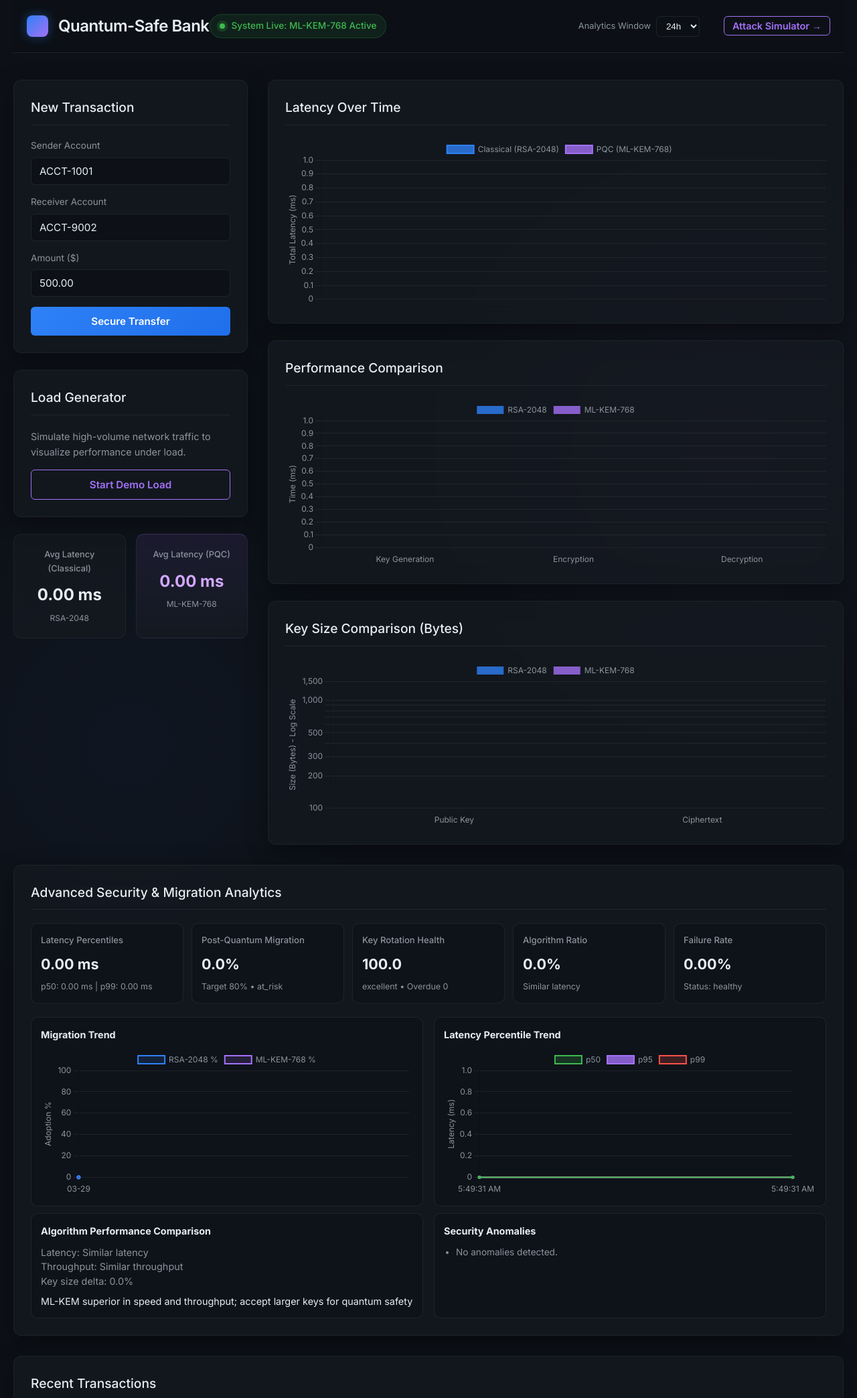
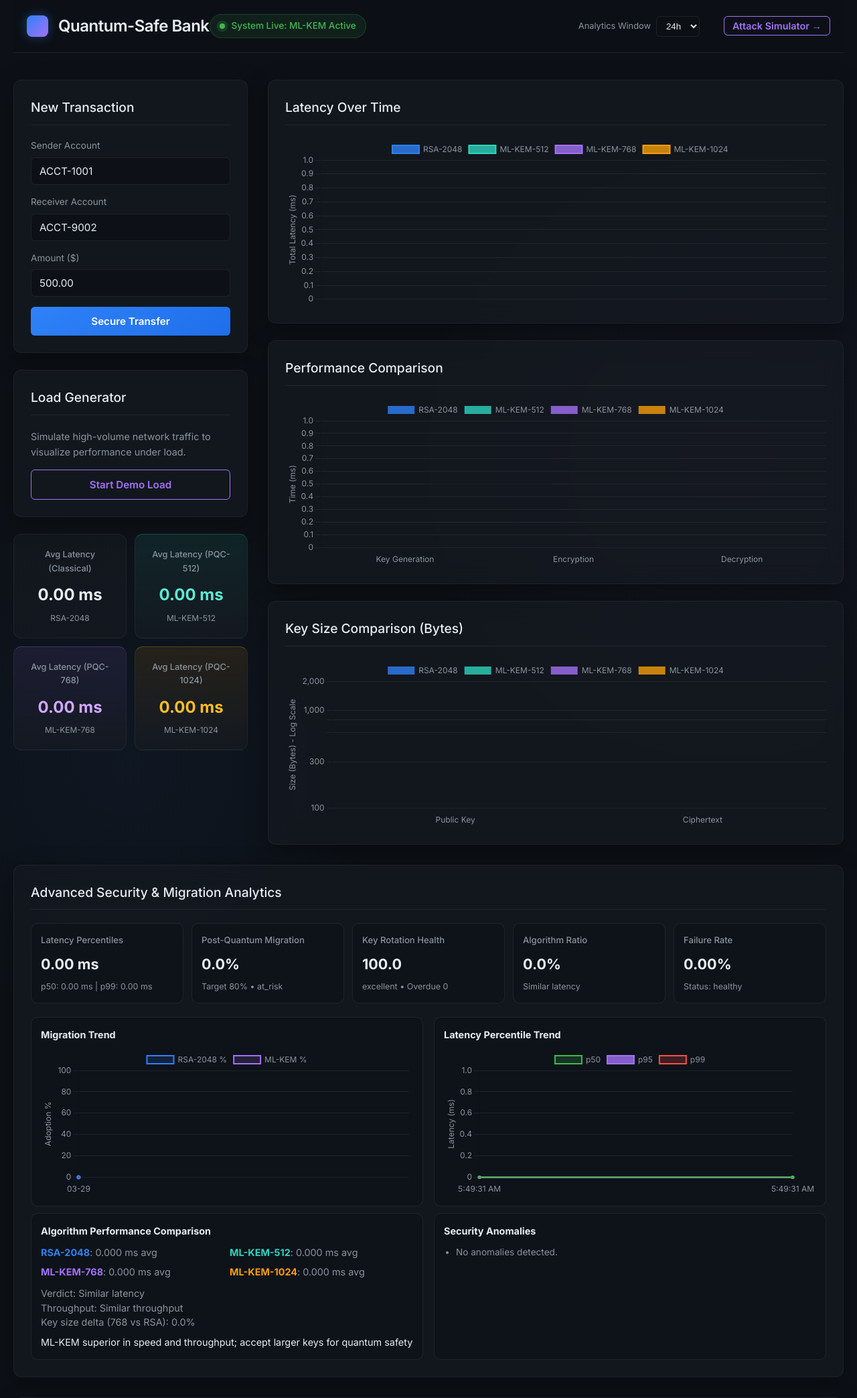
Before and after one commit to kartich18/be_project_2, a Flask app: page / in a window 1280 px wide. Shown: the top 2087 px of the page at 67% size. Run offline with Flask 3, Linux system fonts and the light colour scheme; data comes from the database, SQL or seed files in the repository; data that the repository does not hold is empty.

Commit message:
additional algorthims

```diff
--- a/app/routes/metrics.py
+++ b/app/routes/metrics.py
@@ -17,11 +17,12 @@ def get_metrics():
     """Return aggregated performance metrics from recent transactions.
 
     Query params:
-        method  — ``RSA-2048`` or ``ML-KEM-768`` (optional, default: both)
+        method  — ``RSA-2048``, ``ML-KEM-512``, ``ML-KEM-768``,
+                  or ``ML-KEM-1024`` (optional, default: all)
         last    — max rows to consider (optional, default: 100)
 
     Returns:
-        200 — metrics dict with classical and/or pqc sub-dicts.
+        200 — metrics dict with classical and/or pqc_512/pqc_768/pqc_1024 sub-dicts.
         500 — internal error.
     """
     method = request.args.get("method", default=None, type=str)
--- a/static/css/style.css
+++ b/static/css/style.css
@@ -4,6 +4,8 @@
     --text-secondary: #8b949e;
     --accent-blue: #2f81f7;
     --accent-purple: #a371f7;
+    --accent-teal: #2dd4bf;
+    --accent-amber: #f59e0b;
     --accent-green: #3fb950;
     --card-bg: rgba(22, 27, 34, 0.7);
     --border-color: rgba(48, 54, 61, 0.5);
@@ -272,7 +274,7 @@ input:focus {
 .summary-cards {
     display: grid;
     grid-template-columns: 1fr 1fr;
-    gap: 15px;
+    gap: 12px;
 }
 
 .summary-card {
@@ -309,6 +311,24 @@ input:focus {
 
 .summary-card.highlight .metric-value {
     color: #d2a8ff;
+}
+
+.summary-card.highlight-512 {
+    background: linear-gradient(180deg, rgba(45, 212, 191, 0.1) 0%, var(--card-bg) 100%);
+    border-top: 1px solid rgba(45, 212, 191, 0.3);
+}
+
+.summary-card.highlight-512 .metric-value {
+    color: #5eead4;
+}
+
+.summary-card.highlight-1024 {
+    background: linear-gradient(180deg, rgba(245, 158, 11, 0.1) 0%, var(--card-bg) 100%);
+    border-top: 1px solid rgba(245, 158, 11, 0.3);
+}
+
+.summary-card.highlight-1024 .metric-value {
+    color: #fbbf24;
 }
 
 /* Charts */
@@ -493,10 +513,22 @@ input:focus {
     border: 1px solid rgba(47, 129, 247, 0.3);
 }
 
-.method-pqc {
+.method-pqc-512 {
+    background: rgba(45, 212, 191, 0.15);
+    color: var(--accent-teal);
+    border: 1px solid rgba(45, 212, 191, 0.3);
+}
+
+.method-pqc, .method-pqc-768 {
     background: rgba(163, 113, 247, 0.15);
     color: var(--accent-purple);
     border: 1px solid rgba(163, 113, 247, 0.3);
+}
+
+.method-pqc-1024 {
+    background: rgba(245, 158, 11, 0.15);
+    color: var(--accent-amber);
+    border: 1px solid rgba(245, 158, 11, 0.3);
 }
 
 .time-val {
--- a/static/index.html
+++ b/static/index.html
@@ -23,7 +23,7 @@
                     <h1>Quantum-Safe Bank</h1>
                 </div>
                 <div class="status-badge">
-                    <span class="pulse"></span> System Live: ML-KEM-768 Active
+                    <span class="pulse"></span> System Live: ML-KEM Active
                 </div>
                 <div class="analytics-window">
                     <label for="analytics-window">Analytics Window</label>
@@ -83,10 +83,20 @@
                         <div class="metric-value" id="val-lat-classical">-- ms</div>
                         <div class="metric-sub">RSA-2048</div>
                     </div>
+                    <div class="summary-card highlight-512">
+                        <h3>Avg Latency (PQC-512)</h3>
+                        <div class="metric-value" id="val-lat-pqc-512">-- ms</div>
+                        <div class="metric-sub">ML-KEM-512</div>
+                    </div>
                     <div class="summary-card highlight">
-                        <h3>Avg Latency (PQC)</h3>
-                        <div class="metric-value" id="val-lat-pqc">-- ms</div>
+                        <h3>Avg Latency (PQC-768)</h3>
+                        <div class="metric-value" id="val-lat-pqc-768">-- ms</div>
                         <div class="metric-sub">ML-KEM-768</div>
+                    </div>
+                    <div class="summary-card highlight-1024">
+                        <h3>Avg Latency (PQC-1024)</h3>
+                        <div class="metric-value" id="val-lat-pqc-1024">-- ms</div>
+                        <div class="metric-sub">ML-KEM-1024</div>
                     </div>
                 </section>
             </div>
@@ -121,7 +131,7 @@
 
         <!-- Advanced Analytics -->
         <section class="card glass-card advanced-section">
-            <h2>Advanced Security & Migration Analytics</h2>
+            <h2>Advanced Security &amp; Migration Analytics</h2>
 
             <div class="advanced-kpi-grid">
                 <div class="kpi-card-adv">
--- a/static/js/dashboard.js
+++ b/static/js/dashboard.js
@@ -1,6 +1,7 @@
 /**
  * dashboard.js
  * Handles data fetching, transaction submission, and Chart.js rendering for the PQC Dashboard.
+ * Supports RSA-2048, ML-KEM-512, ML-KEM-768, and ML-KEM-1024.
  */
 
 // Globals
@@ -12,10 +13,26 @@ const MAX_DATA_POINTS = 30;
 Chart.defaults.color = '#8b949e';
 Chart.defaults.font.family = "'Inter', sans-serif";
 
+// Algorithm color palette
 const rsaColor = 'rgba(47, 129, 247, 0.8)';
 const rsaColorBorder = 'rgba(47, 129, 247, 1)';
-const pqcColor = 'rgba(163, 113, 247, 0.8)';
-const pqcColorBorder = 'rgba(163, 113, 247, 1)';
+const pqc512Color = 'rgba(45, 212, 191, 0.8)';
+const pqc512ColorBorder = 'rgba(45, 212, 191, 1)';
+const pqc768Color = 'rgba(163, 113, 247, 0.8)';
+const pqc768ColorBorder = 'rgba(163, 113, 247, 1)';
+const pqc1024Color = 'rgba(245, 158, 11, 0.8)';
+const pqc1024ColorBorder = 'rgba(245, 158, 11, 1)';
+
+// Method badge CSS class mapping
+function methodBadgeClass(method) {
+    switch (method) {
+        case 'RSA-2048': return 'method-rsa';
+        case 'ML-KEM-512': return 'method-pqc-512';
+        case 'ML-KEM-768': return 'method-pqc-768';
+        case 'ML-KEM-1024': return 'method-pqc-1024';
+        default: return 'method-pqc';
+    }
+}
 
 // Initialize Dashboard
 document.addEventListener('DOMContentLoaded', () => {
@@ -33,7 +50,7 @@ document.addEventListener('DOMContentLoaded', () => {
 
 // Setup Initial Chart.js Instances
 function initCharts() {
-    // 1. Latency Line Chart (Real-time)
+    // 1. Latency Line Chart (Real-time) — 4 datasets
     const ctxLat = document.getElementById('latencyChart').getContext('2d');
     latencyChart = new Chart(ctxLat, {
         type: 'line',
@@ -41,7 +58,7 @@ function initCharts() {
             labels: [],
             datasets: [
                 {
-                    label: 'Classical (RSA-2048)',
+                    label: 'RSA-2048',
                     data: [],
                     borderColor: rsaColorBorder,
                     backgroundColor: rsaColor,
@@ -50,10 +67,28 @@ function initCharts() {
                     pointRadius: 2
                 },
                 {
-                    label: 'PQC (ML-KEM-768)',
+                    label: 'ML-KEM-512',
                     data: [],
-                    borderColor: pqcColorBorder,
-                    backgroundColor: pqcColor,
+                    borderColor: pqc512ColorBorder,
+                    backgroundColor: pqc512Color,
+                    tension: 0.4,
+                    borderWidth: 2,
+                    pointRadius: 2
+                },
+                {
+                    label: 'ML-KEM-768',
+                    data: [],
+                    borderColor: pqc768ColorBorder,
+                    backgroundColor: pqc768Color,
+                    tension: 0.4,
+                    borderWidth: 2,
+                    pointRadius: 2
+                },
+                {
+                    label: 'ML-KEM-1024',
+                    data: [],
+                    borderColor: pqc1024ColorBorder,
+                    backgroundColor: pqc1024Color,
                     tension: 0.4,
                     borderWidth: 2,
                     pointRadius: 2
@@ -71,7 +106,7 @@ function initCharts() {
                 },
                 x: {
                     grid: { display: false },
-                    ticks: { display: false } // Hide time labels for cleaner look
+                    ticks: { display: false }
                 }
             },
             plugins: {
@@ -80,7 +115,7 @@ function initCharts() {
         }
     });
 
-    // 2. Performance Comparison Bar Chart
+    // 2. Performance Comparison Bar Chart — 4 datasets
     const ctxPerf = document.getElementById('perfChart').getContext('2d');
     perfChart = new Chart(ctxPerf, {
         type: 'bar',
@@ -93,9 +128,19 @@ function initCharts() {
                     backgroundColor: rsaColor
                 },
                 {
+                    label: 'ML-KEM-512',
+                    data: [0, 0, 0],
+                    backgroundColor: pqc512Color
+                },
+                {
                     label: 'ML-KEM-768',
                     data: [0, 0, 0],
-                    backgroundColor: pqcColor
+                    backgroundColor: pqc768Color
+                },
+                {
+                    label: 'ML-KEM-1024',
+                    data: [0, 0, 0],
+                    backgroundColor: pqc1024Color
                 }
             ]
         },
@@ -115,7 +160,7 @@ function initCharts() {
         }
     });
 
-    // 3. Key Sizes Bar Chart
+    // 3. Key Sizes Bar Chart — 4 datasets
     const ctxSize = document.getElementById('sizeChart').getContext('2d');
     sizeChart = new Chart(ctxSize, {
         type: 'bar',
@@ -128,9 +173,19 @@ function initCharts() {
                     backgroundColor: rsaColor
                 },
                 {
+                    label: 'ML-KEM-512',
+                    data: [0, 0],
+                    backgroundColor: pqc512Color
+                },
+                {
                     label: 'ML-KEM-768',
                     data: [0, 0],
-                    backgroundColor: pqcColor
+                    backgroundColor: pqc768Color
+                },
+                {
+                    label: 'ML-KEM-1024',
+                    data: [0, 0],
+                    backgroundColor: pqc1024Color
                 }
             ]
         },
@@ -170,9 +225,9 @@ function initCharts() {
                         pointRadius: 2
                     },
                     {
-                        label: 'ML-KEM-768 %',
+                        label: 'ML-KEM %',
                         data: [],
-                        borderColor: pqcColorBorder,
+                        borderColor: pqc768ColorBorder,
                         backgroundColor: 'rgba(163, 113, 247, 0.15)',
                         tension: 0.3,
                         borderWidth: 2,
@@ -219,8 +274,8 @@ function initCharts() {
                     {
                         label: 'p95',
                         data: [],
-                        borderColor: pqcColorBorder,
-                        backgroundColor: pqcColor,
+                        borderColor: pqc768ColorBorder,
+                        backgroundColor: pqc768Color,
                         tension: 0.35,
                         borderWidth: 2,
                         pointRadius: 1.5
@@ -355,27 +410,36 @@ function setStatus(element, message, type) {
 
 // Directly inject new transaction into charts before metrics polling catches up
 function updateChartsWithNewTx(txData) {
-    if (!txData.classical || !txData.pqc) return;
+    if (!txData.classical) return;
 
     const now = new Date().toLocaleTimeString();
 
-    // Add latency points
+    // Add latency points — RSA is always present
     latencyChart.data.labels.push(now);
     latencyChart.data.datasets[0].data.push(txData.classical.total_time_ms);
-    latencyChart.data.datasets[1].data.push(txData.pqc.total_time_ms);
+    latencyChart.data.datasets[1].data.push(txData.pqc_512 ? txData.pqc_512.total_time_ms : null);
+    latencyChart.data.datasets[2].data.push(txData.pqc_768 ? txData.pqc_768.total_time_ms : null);
+    latencyChart.data.datasets[3].data.push(txData.pqc_1024 ? txData.pqc_1024.total_time_ms : null);
 
     // Maintain max limit
     if (latencyChart.data.labels.length > MAX_DATA_POINTS) {
         latencyChart.data.labels.shift();
-        latencyChart.data.datasets[0].data.shift();
-        latencyChart.data.datasets[1].data.shift();
+        latencyChart.data.datasets.forEach(ds => ds.data.shift());
     }
 
     latencyChart.update();
 
-    // Also update UI cards immediately to feel responsive
+    // Update UI cards immediately
     document.getElementById('val-lat-classical').textContent = txData.classical.total_time_ms.toFixed(2) + ' ms';
-    document.getElementById('val-lat-pqc').textContent = txData.pqc.total_time_ms.toFixed(2) + ' ms';
+    if (txData.pqc_512) {
+        document.getElementById('val-lat-pqc-512').textContent = txData.pqc_512.total_time_ms.toFixed(2) + ' ms';
+    }
+    if (txData.pqc_768) {
+        document.getElementById('val-lat-pqc-768').textContent = txData.pqc_768.total_time_ms.toFixed(2) + ' ms';
+    }
+    if (txData.pqc_1024) {
+        document.getElementById('val-lat-pqc-1024').textContent = txData.pqc_1024.total_time_ms.toFixed(2) + ' ms';
+    }
 
     addTransactionToList(txData);
 }
@@ -384,42 +448,82 @@ function updateChartsWithNewTx(txData) {
 async function fetchMetrics() {
     console.debug('Fetching latest aggregated metrics...');
     try {
-        // According to routes/metrics.py, limit isn't strictly necessary but helpful
         const res = await fetch('/api/metrics?last=50');
         if (!res.ok) return;
 
         const metrics = await res.json();
 
+        // Update summary cards
+        if (metrics.classical) {
+            document.getElementById('val-lat-classical').textContent = (metrics.classical.avg_total_ms || 0).toFixed(2) + ' ms';
+        }
+        if (metrics.pqc_512) {
+            document.getElementById('val-lat-pqc-512').textContent = (metrics.pqc_512.avg_total_ms || 0).toFixed(2) + ' ms';
+        }
+        if (metrics.pqc_768) {
+            document.getElementById('val-lat-pqc-768').textContent = (metrics.pqc_768.avg_total_ms || 0).toFixed(2) + ' ms';
+        }
+        if (metrics.pqc_1024) {
+            document.getElementById('val-lat-pqc-1024').textContent = (metrics.pqc_1024.avg_total_ms || 0).toFixed(2) + ' ms';
+        }
+
         // Update Performance Bar Chart (averages)
-        if (metrics.classical && metrics.pqc) {
-            document.getElementById('val-lat-classical').textContent = (metrics.classical.avg_total_ms || 0).toFixed(2) + ' ms';
-            document.getElementById('val-lat-pqc').textContent = (metrics.pqc.avg_total_ms || 0).toFixed(2) + ' ms';
-
+        if (metrics.classical) {
             perfChart.data.datasets[0].data = [
                 metrics.classical.avg_key_gen_ms || 0,
                 metrics.classical.avg_encrypt_ms || 0,
                 metrics.classical.avg_decrypt_ms || 0
             ];
+        }
+        if (metrics.pqc_512) {
+            perfChart.data.datasets[1].data = [
+                metrics.pqc_512.avg_key_gen_ms || 0,
+                metrics.pqc_512.avg_encrypt_ms || 0,
+                metrics.pqc_512.avg_decrypt_ms || 0
+            ];
+        }
+        if (metrics.pqc_768) {
+            perfChart.data.datasets[2].data = [
+                metrics.pqc_768.avg_key_gen_ms || 0,
+                metrics.pqc_768.avg_encrypt_ms || 0,
+                metrics.pqc_768.avg_decrypt_ms || 0
+            ];
+        }
+        if (metrics.pqc_1024) {
+            perfChart.data.datasets[3].data = [
+                metrics.pqc_1024.avg_key_gen_ms || 0,
+                metrics.pqc_1024.avg_encrypt_ms || 0,
+                metrics.pqc_1024.avg_decrypt_ms || 0
+            ];
+        }
+        perfChart.update('none');
 
-            perfChart.data.datasets[1].data = [
-                metrics.pqc.avg_key_gen_ms || 0,
-                metrics.pqc.avg_encrypt_ms || 0,
-                metrics.pqc.avg_decrypt_ms || 0
-            ];
-            perfChart.update('none'); // Update without full animation
-
-            // Update Key Sizes
+        // Update Key Sizes
+        if (metrics.classical) {
             sizeChart.data.datasets[0].data = [
-                metrics.classical.avg_key_size_bytes || 294, // fallback standard sizes if db empty
+                metrics.classical.avg_key_size_bytes || 294,
                 metrics.classical.avg_ciphertext_size_bytes || 256
             ];
-
+        }
+        if (metrics.pqc_512) {
             sizeChart.data.datasets[1].data = [
-                metrics.pqc.avg_key_size_bytes || 1184,
-                metrics.pqc.avg_ciphertext_size_bytes || 1088
+                metrics.pqc_512.avg_key_size_bytes || 800,
+                metrics.pqc_512.avg_ciphertext_size_bytes || 768
             ];
-            sizeChart.update('none');
         }
+        if (metrics.pqc_768) {
+            sizeChart.data.datasets[2].data = [
+                metrics.pqc_768.avg_key_size_bytes || 1184,
+                metrics.pqc_768.avg_ciphertext_size_bytes || 1088
+            ];
+        }
+        if (metrics.pqc_1024) {
+            sizeChart.data.datasets[3].data = [
+                metrics.pqc_1024.avg_key_size_bytes || 1568,
+                metrics.pqc_1024.avg_ciphertext_size_bytes || 1568
+            ];
+        }
+        sizeChart.update('none');
 
         fetchAdvancedAnalytics(getSelectedWindow());
 
@@ -507,10 +611,22 @@ async function fetchAdvancedAnalytics(timeWindow) {
 
             const box = document.getElementById('algo-comparison-content');
             if (box) {
+                // Build per-variant latency summary
+                const rsa = comparison.rsa_2048 || {};
+                const m512 = comparison.ml_kem_512 || {};
+                const m768 = comparison.ml_kem || {};
+                const m1024 = comparison.ml_kem_1024 || {};
+
                 box.innerHTML = `
-                    <div>Latency: ${comparison.comparison?.latency_verdict || 'N/A'}</div>
+                    <div style="display: grid; grid-template-columns: 1fr 1fr; gap: 8px; margin-bottom: 10px;">
+                        <div><strong style="color: ${rsaColorBorder};">RSA-2048</strong>: ${(rsa.avg_latency_ms || 0).toFixed(3)} ms avg</div>
+                        <div><strong style="color: ${pqc512ColorBorder};">ML-KEM-512</strong>: ${(m512.avg_latency_ms || 0).toFixed(3)} ms avg</div>
+                        <div><strong style="color: ${pqc768ColorBorder};">ML-KEM-768</strong>: ${(m768.avg_latency_ms || 0).toFixed(3)} ms avg</div>
+                        <div><strong style="color: ${pqc1024ColorBorder};">ML-KEM-1024</strong>: ${(m1024.avg_latency_ms || 0).toFixed(3)} ms avg</div>
+                    </div>
+                    <div>Verdict: ${comparison.comparison?.latency_verdict || 'N/A'}</div>
                     <div>Throughput: ${comparison.comparison?.throughput_verdict || 'N/A'}</div>
-                    <div>Key size delta: ${(comparison.comparison?.size_delta_pct ?? 0).toFixed(1)}%</div>
+                    <div>Key size delta (768 vs RSA): ${(comparison.comparison?.size_delta_pct ?? 0).toFixed(1)}%</div>
                     <div style="margin-top: 8px; color: var(--text-primary);">${comparison.comparison?.recommendation || ''}</div>
                 `;
             }
@@ -552,52 +668,50 @@ function addTransactionToList(txData) {
     const tbody = document.getElementById('tx-list');
     if (!tbody) return;
 
-    const { classical, pqc } = txData;
+    const { classical, pqc_512, pqc_768, pqc_1024 } = txData;
+    if (!classical) return;
 
     // Format functions
     const formatTime = (ms) => `<span class="time-val">${ms.toFixed(4)}</span>`;
     const formatTimeShort = (d) => new Date(d).toLocaleTimeString();
 
-    // Create Classical Row
-    const trClass = document.createElement('tr');
-    trClass.innerHTML = `
-        <td>#${classical.id}</td>
-        <td>${formatTimeShort(classical.timestamp)}</td>
-        <td>${classical.sender} &rarr; ${classical.receiver}</td>
-        <td style="color: var(--accent-green)">$${classical.amount.toFixed(2)}</td>
-        <td><span class="method-badge method-rsa">${classical.crypto_method}</span></td>
-        <td>${formatTime(classical.key_gen_time_ms)}</td>
-        <td>${formatTime(classical.encrypt_time_ms)}</td>
-        <td>${formatTime(classical.decrypt_time_ms)}</td>
-        <td><strong>${formatTime(classical.total_time_ms)}</strong></td>
-        <td>${classical.key_size_bytes}</td>
-        <td>${classical.ciphertext_size_bytes}</td>
-    `;
+    // Helper to build a table row from a tx dict
+    function buildRow(tx) {
+        const tr = document.createElement('tr');
+        tr.innerHTML = `
+            <td>#${tx.id}</td>
+            <td>${formatTimeShort(tx.timestamp)}</td>
+            <td>${tx.sender} &rarr; ${tx.receiver}</td>
+            <td style="color: var(--accent-green)">$${tx.amount.toFixed(2)}</td>
+            <td><span class="method-badge ${methodBadgeClass(tx.crypto_method)}">${tx.crypto_method}</span></td>
+            <td>${formatTime(tx.key_gen_time_ms)}</td>
+            <td>${formatTime(tx.encrypt_time_ms)}</td>
+            <td>${formatTime(tx.decrypt_time_ms)}</td>
+            <td><strong>${formatTime(tx.total_time_ms)}</strong></td>
+            <td>${tx.key_size_bytes}</td>
+            <td>${tx.ciphertext_size_bytes}</td>
+        `;
+        return tr;
+    }
 
-    // Create PQC Row
-    const trPQC = document.createElement('tr');
-    trPQC.innerHTML = `
-        <td>#${pqc.id}</td>
-        <td>${formatTimeShort(pqc.timestamp)}</td>
-        <td>${pqc.sender} &rarr; ${pqc.receiver}</td>
-        <td style="color: var(--accent-green)">$${pqc.amount.toFixed(2)}</td>
-        <td><span class="method-badge method-pqc">${pqc.crypto_method}</span></td>
-        <td>${formatTime(pqc.key_gen_time_ms)}</td>
-        <td>${formatTime(pqc.encrypt_time_ms)}</td>
-        <td>${formatTime(pqc.decrypt_time_ms)}</td>
-        <td><strong>${formatTime(pqc.total_time_ms)}</strong></td>
-        <td>${pqc.key_size_bytes}</td>
-        <td>${pqc.ciphertext_size_bytes}</td>
-    `;
+    // Build rows in order: classical, pqc_512, pqc_768, pqc_1024
+    const rows = [];
+    rows.push(buildRow(classical));
+    if (pqc_512) rows.push(buildRow(pqc_512));
+    if (pqc_768) rows.push(buildRow(pqc_768));
+    if (pqc_1024) {
+        const lastRow = buildRow(pqc_1024);
+        lastRow.style.borderBottom = '2px solid rgba(48, 54, 61, 0.8)';
+        rows.push(lastRow);
+    }
 
-    // Add spacer line to separate transactions clearly
-    trPQC.style.borderBottom = '2px solid rgba(48, 54, 61, 0.8)';
+    // Insert in reverse order so they appear top-to-bottom
+    for (let i = rows.length - 1; i >= 0; i--) {
+        tbody.insertBefore(rows[i], tbody.firstChild);
+    }
 
-    tbody.insertBefore(trPQC, tbody.firstChild);
-    tbody.insertBefore(trClass, tbody.firstChild);
-
-    // Limit to 40 rows (20 transactions) in memory
-    while (tbody.children.length > 40) {
+    // Limit to 80 rows (20 transactions × 4 rows each) in memory
+    while (tbody.children.length > 80) {
         tbody.removeChild(tbody.lastChild);
     }
 }
```
Also changed, not shown: app/crypto/benchmark.py (+34 -16 lines), app/crypto/pqc.py (+51 -19 lines), app/models/transaction.py (+5 -5 lines), app/services/analytics_service.py (+38 -11 lines), app/services/transaction_service.py (+98 -64 lines).
